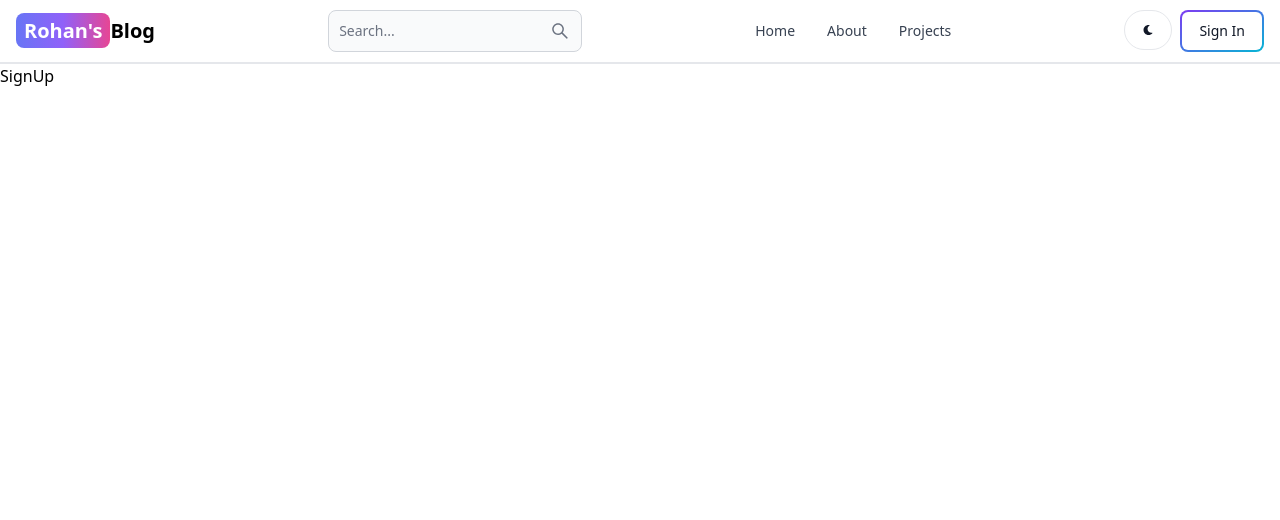
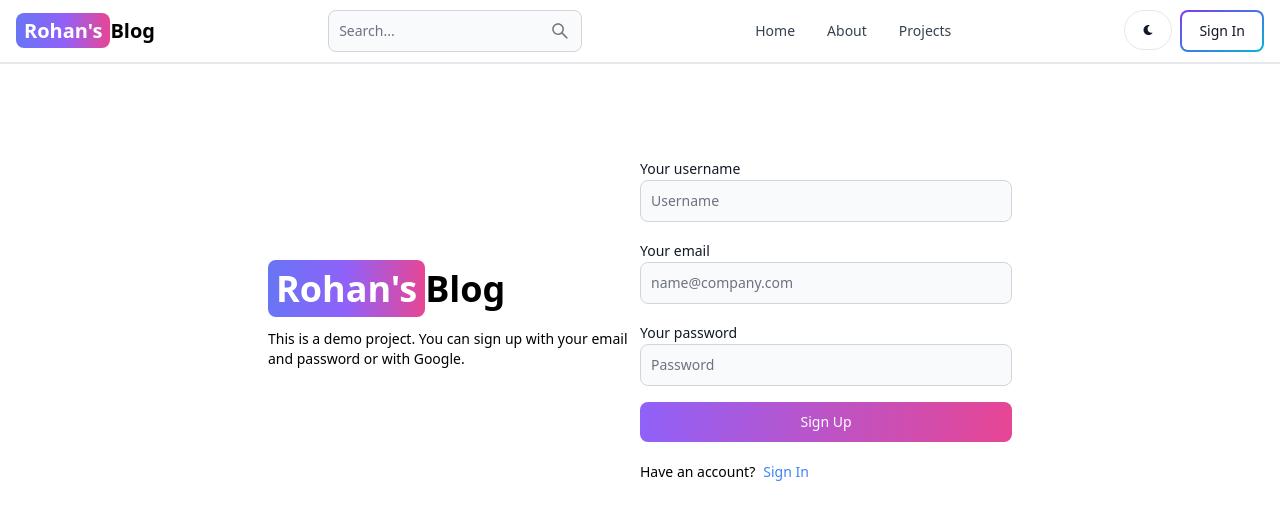
Before and after one commit to Rohan746/MERN-Blog, a React (Vite) app in the folder client/: page /sign-up in a window 1280 px wide. Shown: the top 520 px of the page. Built offline with nearby package versions, Linux system fonts and the light colour scheme.

Commit message:
create sign up page ui

```diff
--- a/client/src/pages/SignUp.jsx
+++ b/client/src/pages/SignUp.jsx
@@ -1,5 +1,50 @@
+import { Link } from "react-router-dom";
+import { Button, Label, TextInput } from "flowbite-react";
+
 export default function SignUp() {
   return (
-    <div>SignUp</div>
-  )
+    <div className="min-h-screen mt-20">
+      <div className="flex p-3 max-w-3xl mx-auto flex-col md:flex-row md:items-center">
+        {/* left */}
+        <div className="flex-1">
+          <Link to="/" className="font-bold dark:text-white text-4xl">
+            <span className="px-2 py-1 bg-gradient-to-r from-indigo-500 via-purple-500 to-pink-500 rounded-lg text-white">
+              Rohan's
+            </span>
+            Blog
+          </Link>
+          <p className="text-sm mt-5">
+            This is a demo project. You can sign up with your email and password
+            or with Google.
+          </p>
+        </div>
+        {/* right */}
+        <div className="flex-1">
+          <form className="flex flex-col gap-4">
+            <div>
+              <Label value="Your username" />
+              <TextInput type="text" placeholder="Username" id="username" />
+            </div>
+            <div>
+              <Label value="Your email" />
+              <TextInput type="text" placeholder="name@company.com" id="email" />
+            </div>
+            <div>
+              <Label value="Your password" />
+              <TextInput type="text" placeholder="Password" id="password" />
+            </div>
+            <Button gradientDuoTone="purpleToPink" type="submit">
+              Sign Up
+            </Button>
+          </form>
+          <div className="flex gap-2 text-sm mt-5">
+            <span>Have an account?</span>
+            <Link to="/sign-in" className="text-blue-500">
+              Sign In
+            </Link>
+          </div>
+        </div>
+      </div>
+    </div>
+  );
 }
```
